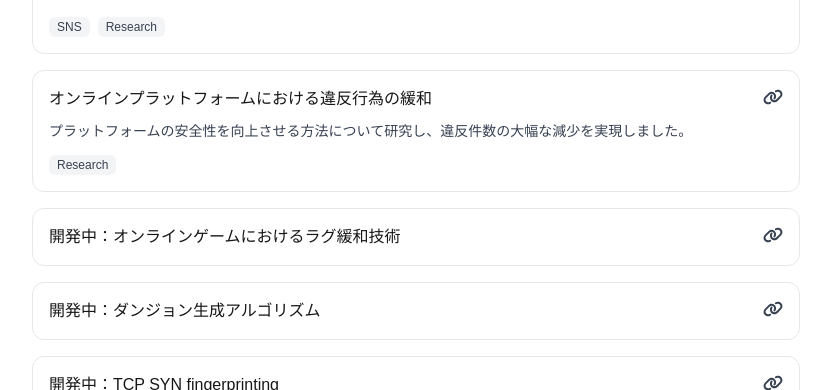
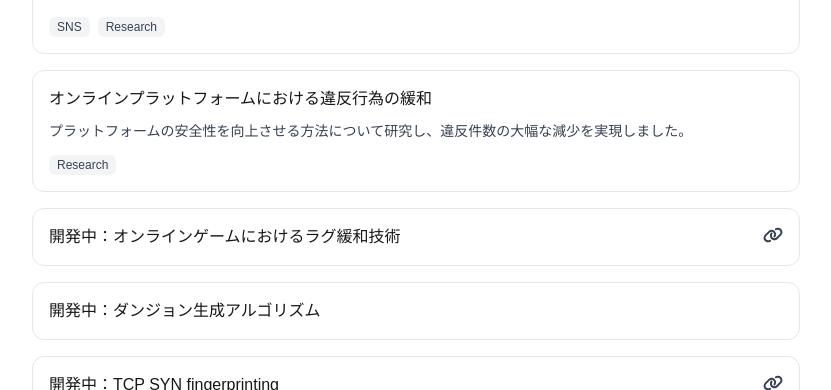
Before and after one commit to Forestotzka/www.forestotzka.com, a Next.js app: page /profiles/koeda in a window 1280 px wide. Shown: the part 1108-1498 px from the top of the page, without its empty margins (224-1055 px from the left). Built offline with nearby package versions, Linux system fonts and the light colour scheme.

Commit message:
allow optional URLs for career links and portfolio

```diff
--- a/public/staff/koeda/metadata.json
+++ b/public/staff/koeda/metadata.json
@@ -32,7 +32,6 @@
         },
         {
             "title": "オンラインプラットフォームにおける違反行為の緩和",
-            "url": "利用不可",
             "description": "プラットフォームの安全性を向上させる方法について研究し、違反件数の大幅な減少を実現しました。",
             "tags": ["Research"]
         },
@@ -41,8 +40,7 @@
             "url": "https://github.com/matsu1213/Grim"
         },
         {
-            "title": "開発中：ダンジョン生成アルゴリズム",
-            "url": "利用不可"
+            "title": "開発中：ダンジョン生成アルゴリズム"
         },
         {
             "title": "開発中：TCP SYN fingerprinting",
--- a/src/app/profiles/[id]/page.tsx
+++ b/src/app/profiles/[id]/page.tsx
@@ -143,9 +143,20 @@ const Home = ({ params }: Props): JSX.Element => {
                                     {item.links && item.links.length > 0 && (
                                         <div className='pt-3 flex flex-wrap gap-3'>
                                             {item.links.map((link, linkIndex) => (
-                                                <a key={linkIndex} href={link.url} target='_blank' rel='noreferrer' className='text-sm underline underline-offset-4 hover:opacity-75'>
-                                                    {link.label}
-                                                </a>
+                                                <div key={linkIndex}>
+                                                    {link.url ? (
+                                                        <a
+                                                            href={link.url}
+                                                            target='_blank'
+                                                            rel='noreferrer'
+                                                            className='text-sm underline underline-offset-4 hover:opacity-75'
+                                                        >
+                                                            {link.label}
+                                                        </a>
+                                                    ) : (
+                                                        <span className='text-sm text-gray-600'>{link.label}</span>
+                                                    )}
+                                                </div>
                                             ))}
                                         </div>
                                     )}
@@ -160,12 +171,20 @@ const Home = ({ params }: Props): JSX.Element => {
                         <h2 className='text-lg font-semibold'>PORTFOLIO</h2>
                         <div className='pt-4 grid grid-cols-1 gap-4'>
                             {staff.portfolio.map((work, index) => (
-                                <a key={index} href={work.url} target='_blank' rel='noreferrer' className='block p-4 rounded-xl border border-gray-200 hover:opacity-80 transition-opacity'>
+                                <div key={index} className='block p-4 rounded-xl border border-gray-200'>
                                     <div className='flex items-center justify-between gap-3'>
-                                        <p className='text-base font-medium break-words'>{work.title}</p>
-                                        <div className='size-5 flex-shrink-0 fill-gray-700'>
-                                            <LinkSvg />
-                                        </div>
+                                        {work.url ? (
+                                            <a href={work.url} target='_blank' rel='noreferrer' className='flex-grow hover:opacity-80 transition-opacity'>
+                                                <p className='text-base font-medium break-words'>{work.title}</p>
+                                            </a>
+                                        ) : (
+                                            <p className='text-base font-medium break-words'>{work.title}</p>
+                                        )}
+                                        {work.url && (
+                                            <a href={work.url} target='_blank' rel='noreferrer' className='size-5 flex-shrink-0 fill-gray-700 hover:opacity-80 transition-opacity'>
+                                                <LinkSvg />
+                                            </a>
+                                        )}
                                     </div>
                                     {work.description && <p className='pt-2 text-sm leading-6 whitespace-pre-line text-gray-700'>{work.description}</p>}
                                     {work.tags && work.tags.length > 0 && (
@@ -177,7 +196,7 @@ const Home = ({ params }: Props): JSX.Element => {
                                             ))}
                                         </div>
                                     )}
-                                </a>
+                                </div>
                             ))}
                         </div>
                     </section>
--- a/src/utils/Staff.ts
+++ b/src/utils/Staff.ts
@@ -7,12 +7,12 @@ export type StaffCareerItem = {
     title: string;
     org?: string;
     description?: string;
-    links?: Array<{ label: string; url: string }>;
+    links?: Array<{ label: string; url?: string }>;
 };
 
 export type StaffPortfolioItem = {
     title: string;
-    url: string;
+    url?: string;
     description?: string;
     tags?: string[];
 };
```
